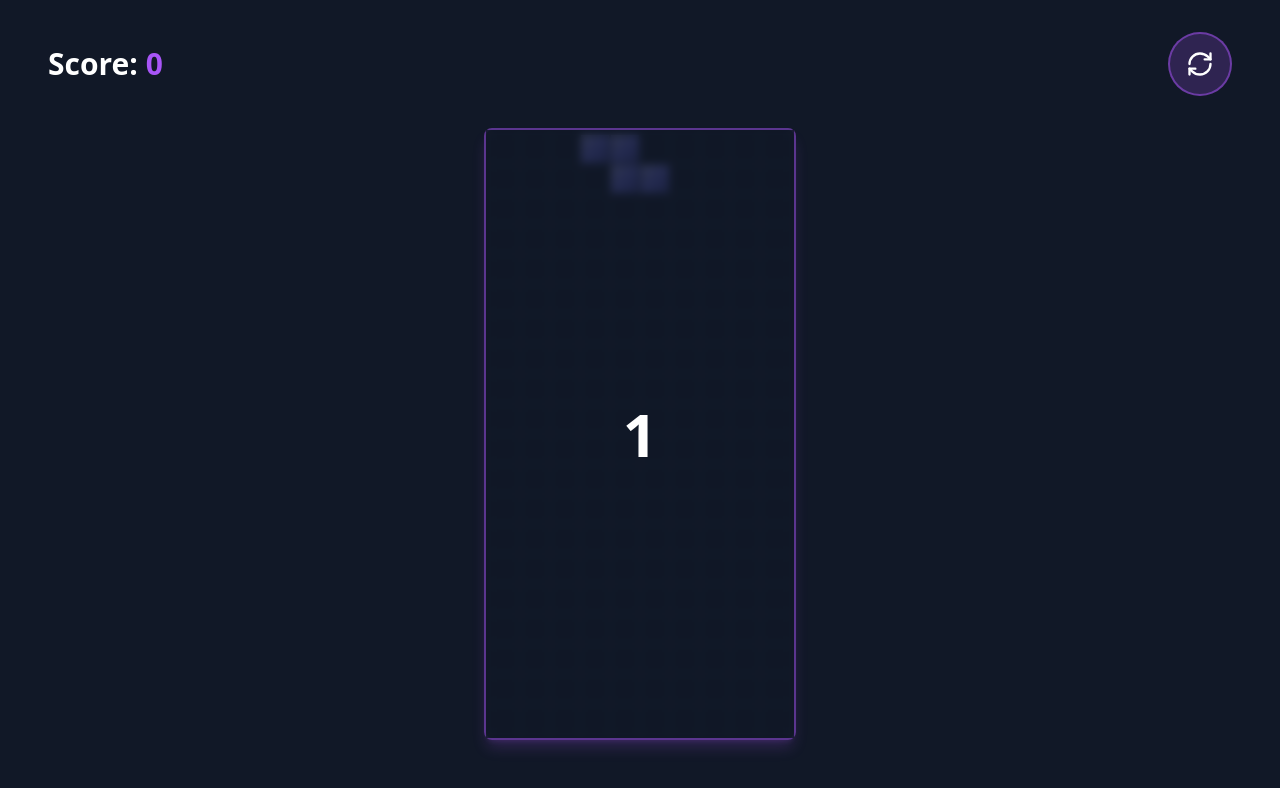
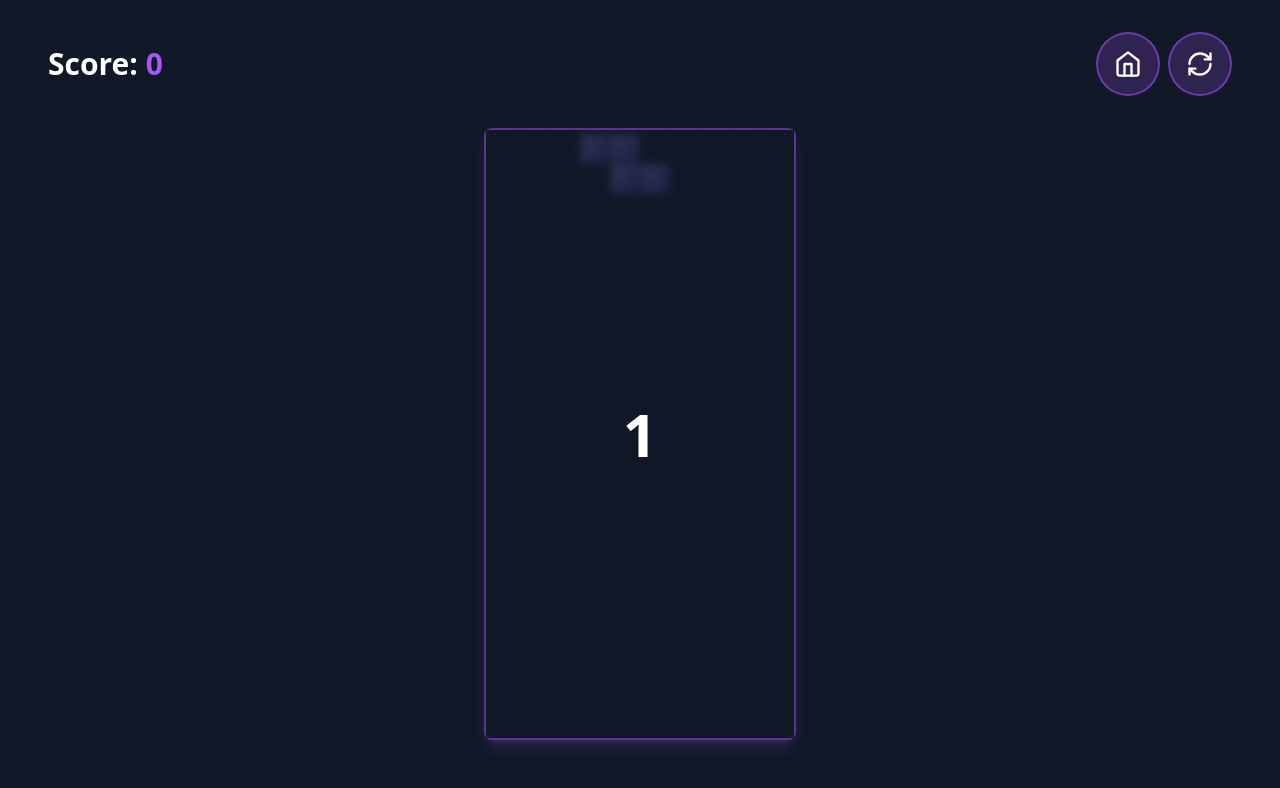
Before and after one commit to apak0/PuzzleStrike, a React (Vite) app: page / in a window 1280 px wide. Both pictures are taken after a click on the button "GO!". Shown: the top 788 px of the page. Built offline with nearby package versions, Linux system fonts and the light colour scheme.

Commit message:
added homepage button on second page

```diff
--- a/src/App.tsx
+++ b/src/App.tsx
@@ -51,6 +51,13 @@ const App: React.FC = () => {
     setShowInitialCountdown(false); // Don't show countdown on restart
   };
 
+  const handleHome = () => {
+    restart(); // Reset the game state
+    setGameState("intro"); // Go back to intro screen
+    setIsGameStarted(false);
+    setShowInitialCountdown(true);
+  };
+
   return (
     <div className="min-h-screen bg-gray-900">
       {gameState === "intro" ? (
@@ -66,6 +73,7 @@ const App: React.FC = () => {
             position={position}
             controls={wrappedControls}
             onRefresh={handleRefresh}
+            onHome={handleHome}
             setIsGameStarted={setIsGameStarted}
             showCountdown={showInitialCountdown}
             completedLines={completedLines}
--- a/src/components/GameBoard.tsx
+++ b/src/components/GameBoard.tsx
@@ -7,6 +7,9 @@ import { createDisplayBoard } from "../utils/boardUtils";
 import { Countdown } from "./Countdown/Countdown";
 import { LineCompleteAnimation } from "./Animations/LineCompleteAnimation";
 import { GameOverOverlay } from "./GameOver/GameOverOverlay";
+import { Button } from "./UI/Button";
+import { useLanguage } from "../contexts/LanguageContext";
+import { translations } from "../translations";
 
 interface GameBoardProps {
   board: number[][];
@@ -27,6 +30,7 @@ interface GameBoardProps {
     rotate: () => void;
   };
   onRefresh: () => void;
+  onHome: () => void;
   setIsGameStarted: (started: boolean) => void;
   showCountdown: boolean;
   completedLines: number[];
@@ -41,6 +45,7 @@ export const GameBoard: React.FC<GameBoardProps> = ({
   position,
   controls,
   onRefresh,
+  onHome,
   setIsGameStarted,
   showCountdown,
   completedLines,
@@ -50,6 +55,8 @@ export const GameBoard: React.FC<GameBoardProps> = ({
   const [countdown, setCountdown] = useState(3);
   const [displayCountdown, setDisplayCountdown] = useState(showCountdown);
   const displayBoard = createDisplayBoard(board, currentPiece, position);
+  const { language } = useLanguage();
+  const t = translations[language];
 
   useEffect(() => {
     if (!showCountdown) {
@@ -75,7 +82,7 @@ export const GameBoard: React.FC<GameBoardProps> = ({
 
   return (
     <Container className="flex flex-col items-center min-h-screen py-2 sm:py-8">
-      <GameHeader score={score} onRefresh={onRefresh} />
+      <GameHeader score={score} onRefresh={onRefresh} onHome={onHome} />
       <div className="relative flex items-center justify-center mb-5">
         <div className="scale-90 sm:scale-100">
           <div className="relative border-2 border-purple-500/50 rounded-lg p-0.5 sm:p-1 bg-gray-900/90 shadow-lg shadow-purple-500/20">
@@ -101,6 +108,7 @@ export const GameBoard: React.FC<GameBoardProps> = ({
               <GameOverOverlay
                 score={score}
                 onRestart={onRefresh}
+                onHome={onHome}
               />
             )}
           </div>
--- a/src/components/GameHeader/GameHeader.tsx
+++ b/src/components/GameHeader/GameHeader.tsx
@@ -1,5 +1,5 @@
 import React from 'react';
-import { RefreshCw } from 'lucide-react';
+import { RefreshCw, Home } from 'lucide-react';
 import { ScoreDisplay } from '../Score/ScoreDisplay';
 import { ControlButton } from '../GameControls/ControlButton';
 import { useLanguage } from '../../contexts/LanguageContext';
@@ -8,9 +8,10 @@ import { translations } from '../../translations';
 interface GameHeaderProps {
   score: number;
   onRefresh: () => void;
+  onHome: () => void;
 }
 
-export const GameHeader: React.FC<GameHeaderProps> = ({ score, onRefresh }) => {
+export const GameHeader: React.FC<GameHeaderProps> = ({ score, onRefresh, onHome }) => {
   const { language } = useLanguage();
   const t = translations[language];
 
@@ -18,6 +19,13 @@ export const GameHeader: React.FC<GameHeaderProps> = ({ score, onRefresh }) => {
     <div className="w-full mb-2 sm:mb-8 px-4">
       <div className="flex items-center justify-between gap-4">
         <ScoreDisplay score={score} />
+        <div className="flex gap-2">
+          <ControlButton
+            icon={Home}
+            onClick={onHome}
+            label={t.home}
+            className="scale-90 sm:scale-100"
+          />
           <ControlButton
             icon={RefreshCw}
             onClick={onRefresh}
@@ -26,5 +34,6 @@ export const GameHeader: React.FC<GameHeaderProps> = ({ score, onRefresh }) => {
           />
         </div>
       </div>
+    </div>
   );
 };
--- a/src/components/GameOver/GameOverOverlay.tsx
+++ b/src/components/GameOver/GameOverOverlay.tsx
@@ -6,9 +6,10 @@ import { translations } from '../../translations';
 interface GameOverOverlayProps {
   score: number;
   onRestart: () => void;
+  onHome: () => void;
 }
 
-export const GameOverOverlay: React.FC<GameOverOverlayProps> = ({ score, onRestart }) => {
+export const GameOverOverlay: React.FC<GameOverOverlayProps> = ({ score, onRestart, onHome }) => {
   const { language } = useLanguage();
   const t = translations[language];
 
@@ -20,6 +21,7 @@ export const GameOverOverlay: React.FC<GameOverOverlayProps> = ({ score, onResta
           <p className="text-gray-400">{t.finalScore}</p>
           <p className="text-4xl font-bold text-purple-400">{score}</p>
         </div>
+        <div className="space-y-3">
           <Button
             variant="primary"
             size="lg"
@@ -28,6 +30,15 @@ export const GameOverOverlay: React.FC<GameOverOverlayProps> = ({ score, onResta
           >
             {t.playAgain}
           </Button>
+          <Button
+            variant="secondary"
+            size="lg"
+            onClick={onHome}
+            className="w-full bg-purple-500/10 hover:bg-purple-500/20"
+          >
+            {t.home}
+          </Button>
+        </div>
       </div>
     </div>
   );
--- a/src/translations.ts
+++ b/src/translations.ts
@@ -13,7 +13,9 @@ export const translations = {
     selectDifficulty: 'Select Difficulty',
     gameOver: 'Game Over',
     finalScore: 'Final Score',
-    playAgain: 'Play Again'
+    playAgain: 'Play Again',
+    home: 'Home',
+    refresh: 'Restart'
   },
   tr: {
     // ... mevcut çeviriler
@@ -27,6 +29,8 @@ export const translations = {
     selectDifficulty: 'Zorluk Seç',
     gameOver: 'Oyun Bitti',
     finalScore: 'Son Skor',
-    playAgain: 'Tekrar Oyna'
+    playAgain: 'Tekrar Oyna',
+    home: 'Ana Sayfa',
+    refresh: 'Yeniden Başlat'
   },
 };
```
Lines whose indentation alone changed are shown as unchanged.
